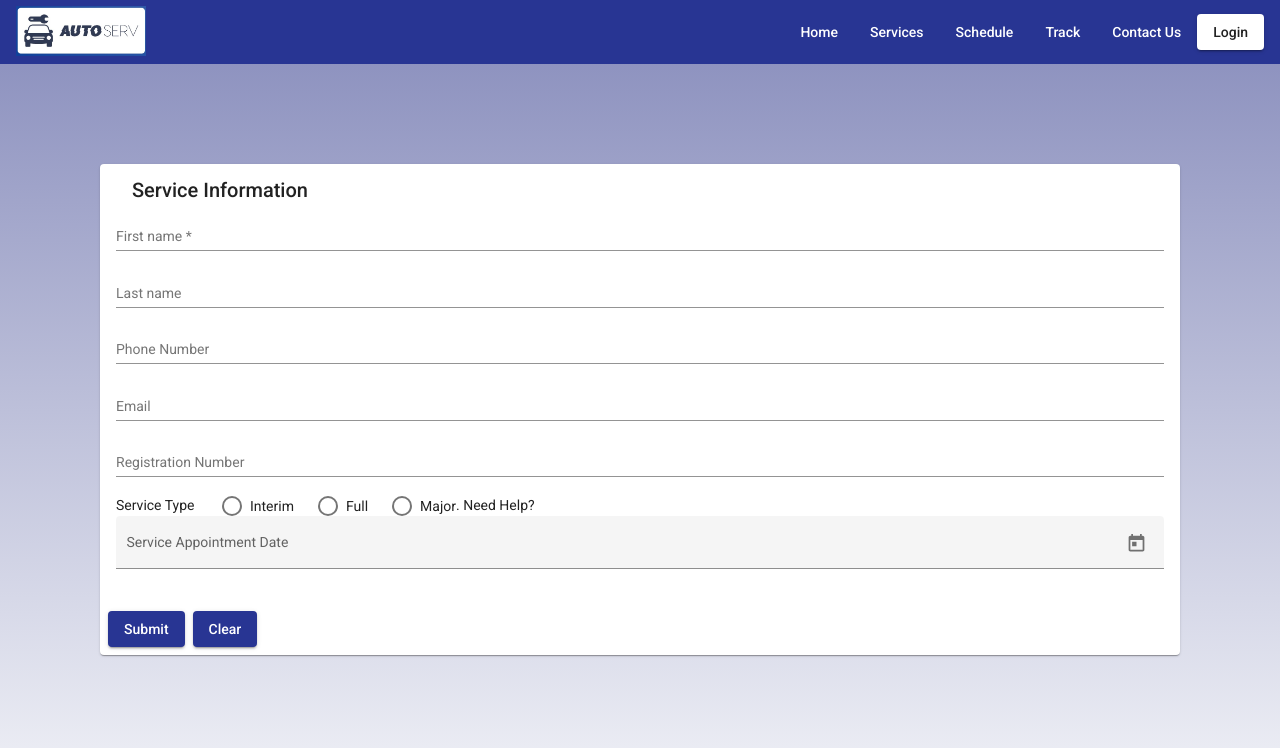
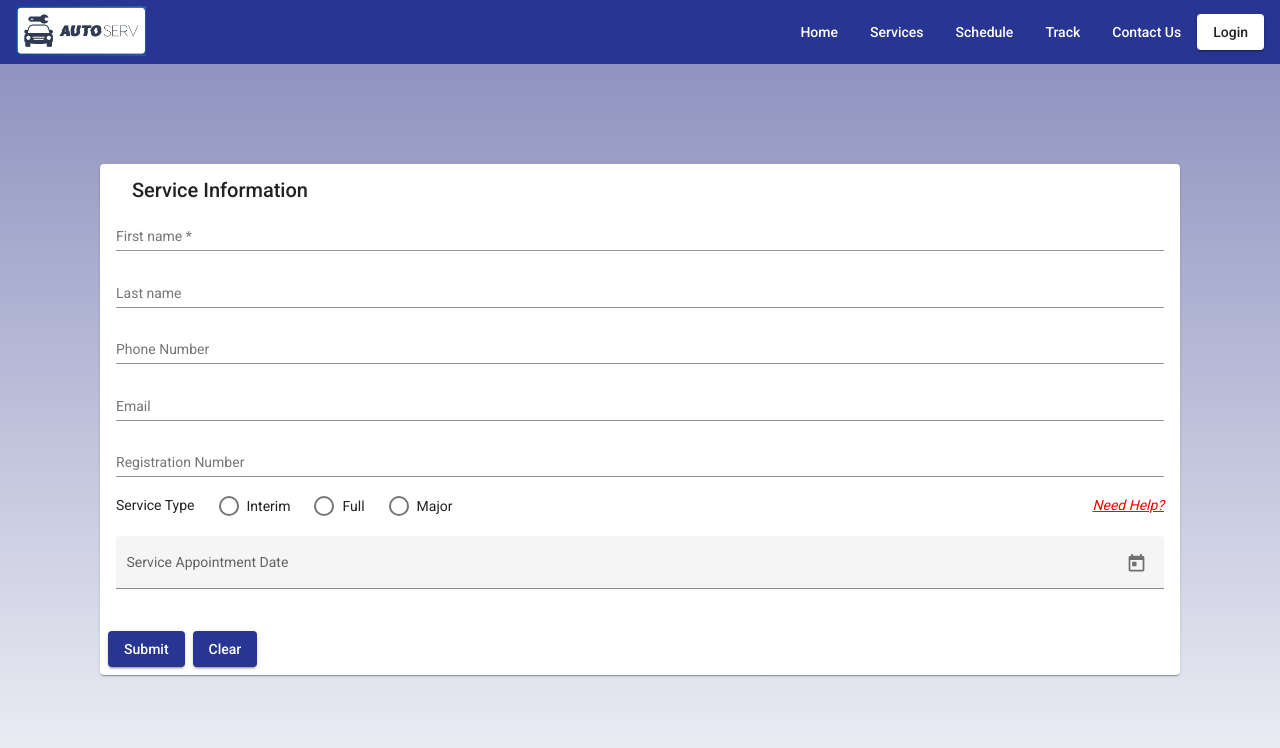
Before and after one commit to bawejahritik/AutoServ, an Angular app in the folder front-end/: page /AppointmentForm in a window 1280 px wide. Shown: the top 748 px of the page. Built offline with nearby package versions, Linux system fonts and the light colour scheme.

Commit message:
Added Need help route
Added help link route to service page. closes #96

```diff
--- a/front-end/src/app/appointment-form/appointment-form.component.css
+++ b/front-end/src/app/appointment-form/appointment-form.component.css
@@ -1,6 +1,6 @@
 .container {
     padding: 16px;
-  }
+}
 
 .full-width {
     width: 100%;
--- a/front-end/src/app/appointment-form/appointment-form.component.html
+++ b/front-end/src/app/appointment-form/appointment-form.component.html
@@ -31,15 +31,15 @@
                     </mat-form-field>
                 </div>
                 <div>
-
-                    <label>Service Type </label>
+                    <label>Service Type</label>
                     <mat-radio-group  formControlName="serviceType" class="margin-left">
                         <mat-radio-button value="interim"> Interim </mat-radio-button>
                         <mat-radio-button value="full"> Full</mat-radio-button>
                         <mat-radio-button value="major"> Major </mat-radio-button>
-                        <span title="Check the Services in Navigation bar.">.                        Need Help? </span>
                     </mat-radio-group>
+                    <a style="float: right; color: red;" routerLink="/Services" routerLinkActive="active"><i>Need Help?</i></a>
                 </div>
+                <br>
                 <div>
                     <mat-form-field class="full-width" appearance="fill">
                         <mat-label>Service Appointment Date</mat-label>
--- a/front-end/src/app/appointment-form/appointment-form.component.ts
+++ b/front-end/src/app/appointment-form/appointment-form.component.ts
@@ -25,6 +25,7 @@ export class AppointmentFormComponent {
     this.form.saveValues( this.serviceForm.value ).subscribe(result => {
       console.log(result);
     });
+
   }
 
   onClear() {
```
Also changed, not shown: 1 other file (tests, documents, lock files or other folders).
